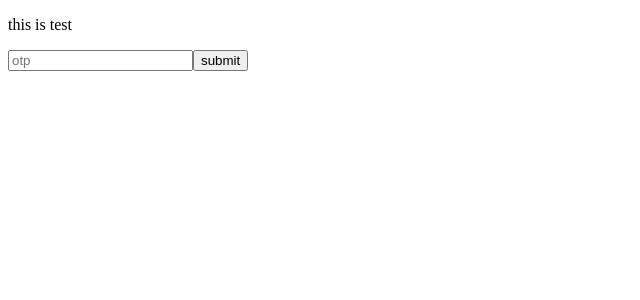
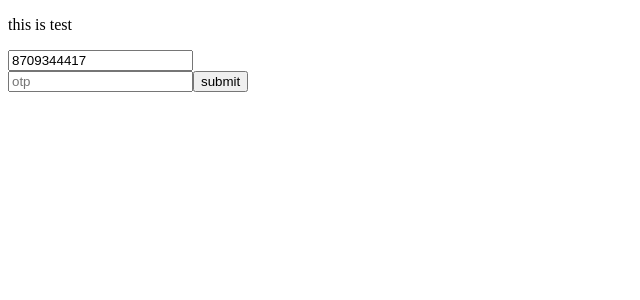
Before and after one commit to deepakchandrawanshi1063/express-session-id, an Angular app: page / in a window 1280 px wide. Shown: the top 300 px of the page, without its empty margins (0-640 px from the left). Built offline with nearby package versions, Linux system fonts and the light colour scheme.

Commit message:
Update app.component.html

```diff
--- a/src/app/app.component.html
+++ b/src/app/app.component.html
@@ -2,6 +2,8 @@
   <p>this is test</p>
   <div>
     <form [formGroup]="otpData" (ngSubmit)="onSubmit()">
+      <input type="text" placeholder="phone" formControlName="phone">
+      <br/>
       <input type="text" placeholder="otp" formControlName="otp">
       <button type="submit">submit</button>
     </form>
```
